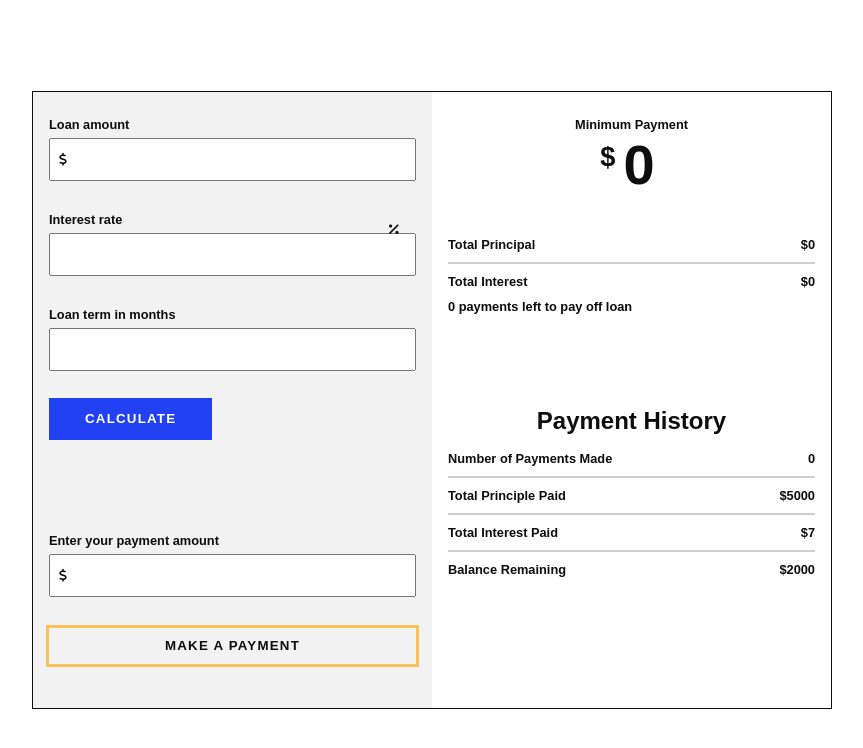
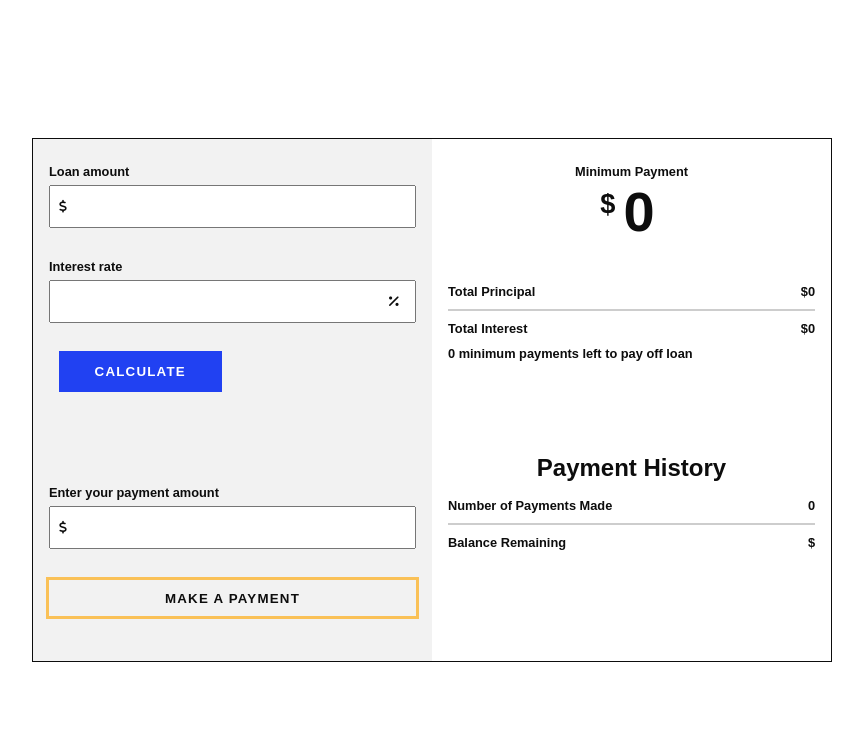
Before and after one commit to j-phillips-hub/debt-free-calculator, a React (Create React App) app: page / in a window 1280 px wide. Shown: the top 748 px of the page, without its empty margins (208-1071 px from the left). Built offline with nearby package versions, Linux system fonts and the light colour scheme.

Commit message:
Major changes

```diff
--- a/src/components/Input.jsx
+++ b/src/components/Input.jsx
@@ -11,7 +11,8 @@ function Input(props) {
         onKeyUp={props.handleInput}
         className="form__input"
         type="number"
-        data={props.data}
+        name={props.name}
+        required
       />
     </div>
   );
--- a/src/components/MakeAPayment.jsx
+++ b/src/components/MakeAPayment.jsx
@@ -14,60 +14,46 @@ class MakeAPayment extends React.Component {
     this.state = {
       loanAmount: "",
       interestRate: "",
-      loanTerm: 0,
+      paymentAmount: "",
       minimumPayment: 0,
       paymentPrincipal: 0,
       paymentInterest: 0,
       paymentsLeft: 0,
       paymentsMade: 0,
-      paymentAmount: 0,
     };
   }
 
-  getInputValue = (e) => {
-    const data = e.target.getAttribute("data");
-    const inputValue = e.target.value;
-
-    // Clean Up
-    if (data.match("loan-amount")) {
-      this.setState({ loanAmount: inputValue });
-    } else if (data.match("interest-rate")) {
-      this.setState({ interestRate: inputValue });
-    } else if (data.match("loan-term")) {
-      this.setState({ loanTerm: inputValue });
-    } else if (data.match("payment-amount")) {
-      this.setState({ paymentAmount: inputValue });
-    }
+  handleInput = (e) => {
+    const { name, value } = e.target;
+    this.setState((prev) => {
+      if (name === "interestRate") {
+        return { ...prev, [name]: value / 100 };
+      }
+      return { ...prev, [name]: value };
+    });
   };
 
   calculateMinimumPayment = (e) => {
-    const { loanAmount, interestRate, loanTerm } = this.state;
-    const interest = loanAmount * (interestRate / 100 / loanTerm);
-    const minimumPayment = loanAmount / loanTerm + interest;
-    const paymentPrincipal = minimumPayment - interest;
-
+    const { loanAmount, interestRate } = this.state;
+    const interest = (interestRate / 12) * loanAmount;
+    const paymentPrincipal = loanAmount * 0.01;
+    const minimumPayment = paymentPrincipal + interest;
     this.setState({
+      paymentInterest: interest.toFixed(2),
+      paymentPrincipal: paymentPrincipal.toFixed(2),
       minimumPayment: minimumPayment.toFixed(2),
-      paymentPrincipal: paymentPrincipal.toFixed(2),
-      paymentInterest: interest.toFixed(2),
-      paymentsLeft: loanTerm,
+      balanceRemaining: loanAmount,
     });
     e.preventDefault();
   };
 
   MakeAPayment = (e) => {
-    let { loanTerm, paymentsLeft, paymentsMade, paymentAmount } = this.state;
-
-    if (paymentsLeft > 0 && paymentAmount > 0) {
-      this.setState({ loanTerm: (loanTerm -= 1) });
-      this.setState({ paymentsLeft: loanTerm });
-    }
-
-    if (paymentAmount > 0) {
-      paymentAmounts.push(paymentAmount);
-      console.log(paymentAmounts);
-    }
-
+    const { loanAmount, paymentAmount, interestRate } = this.state;
+    const interest = (interestRate / 12) * loanAmount;
+    this.setState({
+      loanAmount: loanAmount - (paymentAmount - interest),
+    });
+    this.calculateMinimumPayment(e);
     e.preventDefault();
   };
 
@@ -78,6 +64,7 @@ class MakeAPayment extends React.Component {
       paymentInterest,
       paymentsLeft,
       paymentsMade,
+      loanAmount,
     } = this.state;
     return (
       <React.Fragment>
@@ -86,24 +73,24 @@ class MakeAPayment extends React.Component {
             <Input
               label="Loan amount"
               htmlFor="loan-amount"
-              data="loan-amount"
-              handleInput={this.getInputValue}
+              name="loanAmount"
+              handleInput={this.handleInput}
             />
             <FontAwesomeIcon icon="fas fa-dollar-sign" />
 
             <Input
               label="Interest rate"
               htmlFor="interest-rate"
-              handleInput={this.getInputValue}
-              data="interest-rate"
+              handleInput={this.handleInput}
+              name="interestRate"
             />
             <FontAwesomeIcon icon="fas fa-percent" />
-            <Input
+            {/* <Input
               label="Loan term in months"
               htmlFor="loan-term"
-              data="loan-term"
-              handleInput={this.getInputValue}
-            />
+              name="loanTerm"
+              handleInput={this.handleInput}
+            /> */}
             <CalculateBtn calculateValue={this.calculateMinimumPayment} />
           </form>
 
@@ -111,8 +98,8 @@ class MakeAPayment extends React.Component {
             <Input
               label="Enter your payment amount"
               htmlFor="enter payment"
-              data="payment-amount"
-              handleInput={this.getInputValue}
+              name="paymentAmount"
+              handleInput={this.handleInput}
             />
             <FontAwesomeIcon icon="fas fa-dollar-sign" />
             <button
@@ -130,6 +117,9 @@ class MakeAPayment extends React.Component {
           paymentInterest={paymentInterest}
           paymentsLeft={paymentsLeft}
           paymentsMade={paymentsMade}
+          balanceRemaining={loanAmount}
+          // totalPrinciplePaid={totalPrinciplePaid}
+          // totalInterestPaid={totalInterestPaid}
         />
       </React.Fragment>
     );
--- a/src/components/PaymentInfo.jsx
+++ b/src/components/PaymentInfo.jsx
@@ -9,6 +9,9 @@ function PaymentInfo(props) {
     paymentInterest,
     paymentsLeft,
     paymentsMade,
+    balanceRemaining,
+    totalPrinciplePaid,
+    totalInterestPaid,
   } = props;
   return (
     <section className="paymentInfoSection">
@@ -28,7 +31,7 @@ function PaymentInfo(props) {
           <span>Total Interest</span>
           <span>${paymentInterest}</span>
         </p>
-        <p>{paymentsLeft} payments left to pay off loan</p>
+        <p>{paymentsLeft} minimum payments left to pay off loan</p>
       </div>
 
       <div className="paymentHistory">
@@ -41,18 +44,8 @@ function PaymentInfo(props) {
           </p>
           <hr />
           <p className="flex totalPaid">
-            <span>Total Principle Paid</span>
-            <span>$5000</span>
-          </p>
-          <hr />
-          <p className="flex totalPaid">
-            <span>Total Interest Paid</span>
-            <span>$7</span>
-          </p>
-          <hr />
-          <p className="flex totalPaid">
             <span>Balance Remaining</span>
-            <span>$2000</span>
+            <span>${balanceRemaining}</span>
           </p>
         </div>
       </div>
```
